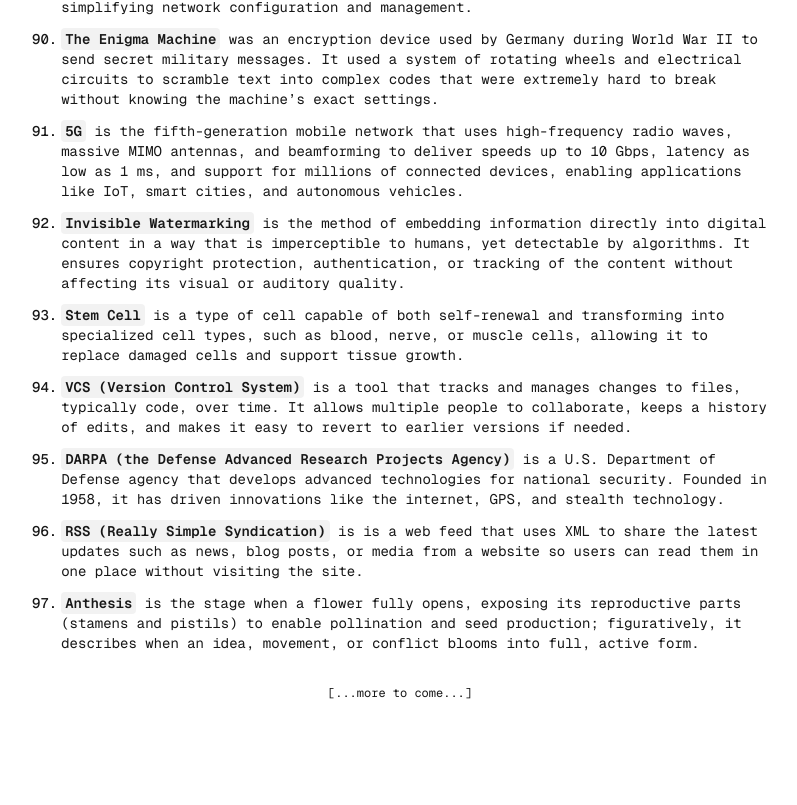
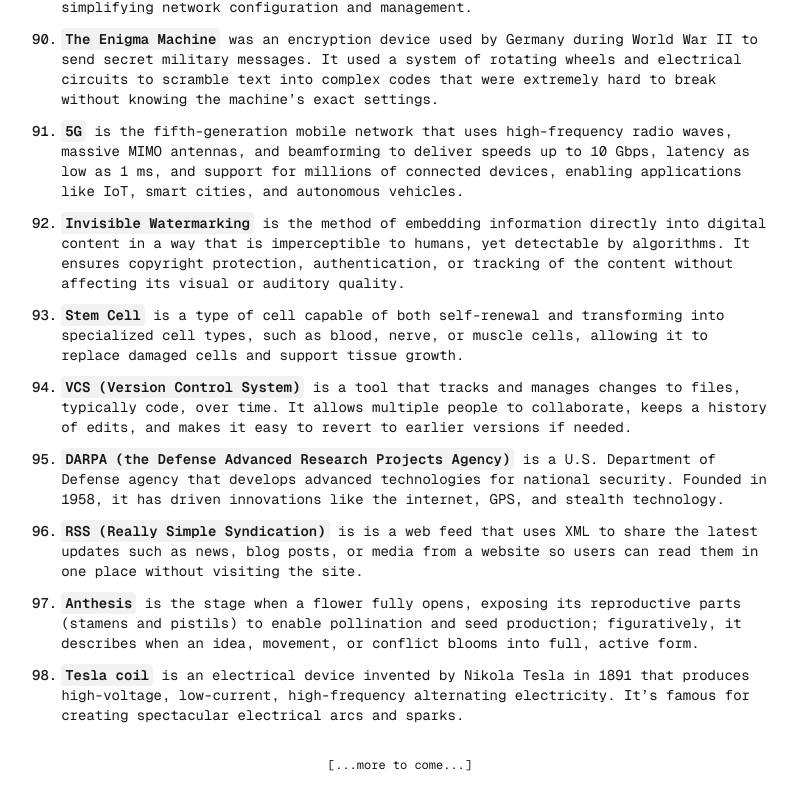
Before and after one commit to BrahimBoussada/mind-log, a Next.js app: page / in a window 1280 px wide. Shown: the part 5522-6327 px from the top of the page, without its empty margins (240-1037 px from the left). Before the commit the page ends 6255 px from the top, so only its background shows below. Built offline with nearby package versions, Linux system fonts and the light colour scheme.

Commit message:
Log:08-11-2025

```diff
--- a/src/app/page.tsx
+++ b/src/app/page.tsx
@@ -918,6 +918,16 @@
             movement, or conflict blooms into full, active form.
           </Text>
         </Note>
+
+        <Note>
+          <N>98. </N>
+          <Text>
+            <Key>Tesla coil</Key> is an electrical device invented by Nikola
+            Tesla in 1891 that produces high-voltage, low-current,
+            high-frequency alternating electricity. It’s famous for creating
+            spectacular electrical arcs and sparks.
+          </Text>
+        </Note>
       </NoteWrapper>
 
       <span className="font-mono text-xs text-center my-8">
```
